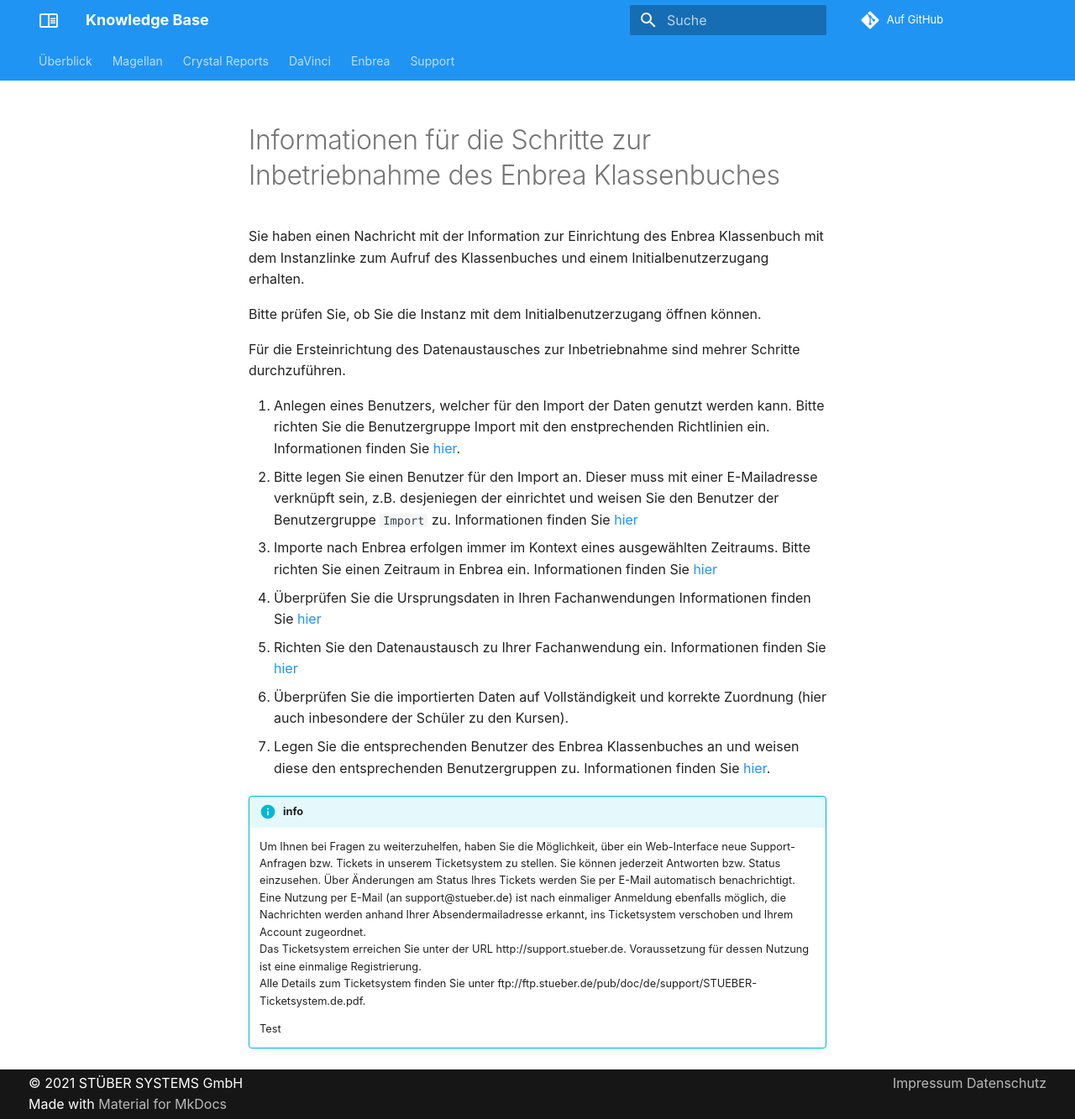
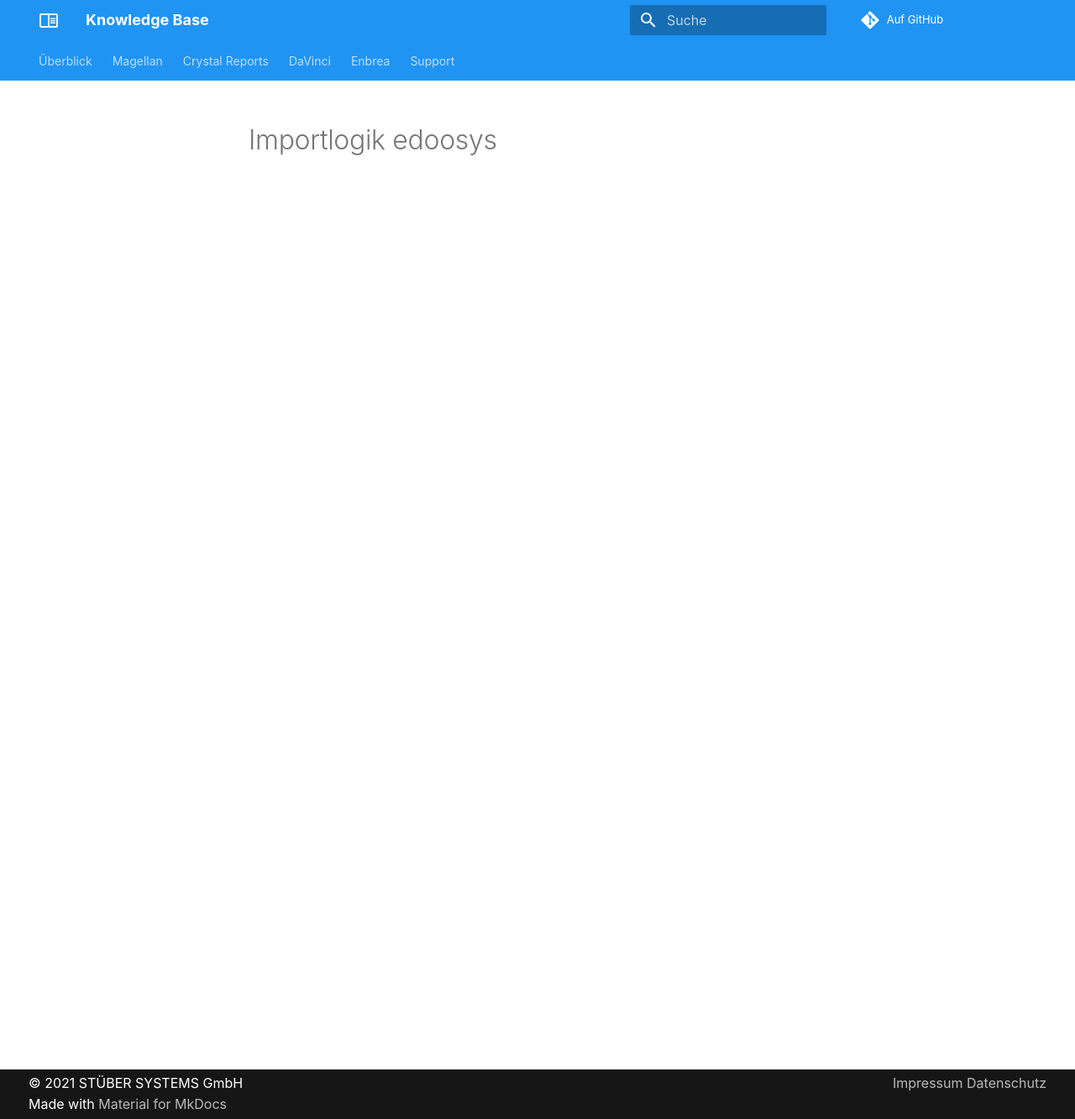
Before and after one commit to stuebersystems/doc.kb.de, an MkDocs documentation site: the page built from docs/enbrea/Importlogik edoosys.md, in a window 1280 px wide and 1333 px high. Shown: the whole window at 84% size. Built offline with MkDocs 1.6.1 and Material for MkDocs 9.7.7, drawn with Linux system fonts in a browser that asks for light colours; comment, search, counter and statistics services are not loaded; old or Windows-style settings are respelled for this version of MkDocs.

Commit message:
no message

```diff
--- a/docs/enbrea/Importlogik edoosys.md
+++ b/docs/enbrea/Importlogik edoosys.md
@@ -1,20 +1 @@
-# Informationen für die Schritte zur Inbetriebnahme des Enbrea Klassenbuches
-
-Sie haben einen Nachricht mit der Information zur Einrichtung des Enbrea Klassenbuch mit dem Instanzlinke zum Aufruf des Klassenbuches und einem Initialbenutzerzugang erhalten.
-
-Bitte prüfen Sie, ob Sie die Instanz mit dem Initialbenutzerzugang öffnen können.
-
-Für die Ersteinrichtung des Datenaustausches zur Inbetriebnahme sind mehrer Schritte durchzuführen.
-
-1. Anlegen eines Benutzers, welcher für den Import der Daten genutzt werden kann. Bitte richten Sie die Benutzergruppe Import mit den enstprechenden Richtlinien ein. Informationen finden Sie [hier](https://www.enbrea.org/admins/usermanagement/intro/).
-2. Bitte legen Sie einen Benutzer für den Import an. Dieser muss mit einer E-Mailadresse verknüpft sein, z.B. desjeniegen der einrichtet und weisen Sie den Benutzer der Benutzergruppe `Import` zu. Informationen finden Sie [hier](https://www.enbrea.org/admins/usermanagement/intro/)
-3. Importe nach Enbrea erfolgen immer im Kontext eines ausgewählten Zeitraums. Bitte richten Sie einen Zeitraum in Enbrea ein. Informationen finden Sie [hier](https://www.enbrea.org/admins/data-exchange/firststeps/#einrichtung-in-enbrea)
-4. Überprüfen Sie die Ursprungsdaten in Ihren Fachanwendungen Informationen finden Sie [hier](https://www.enbrea.org/admins/data-exchange/firststeps/#datenprufung-in-den-fachanwendungen-die-fur-den-datenaustausch-genutzt-werden)
-5. Richten Sie den Datenaustausch zu Ihrer Fachanwendung ein. Informationen finden Sie [hier](https://www.enbrea.org/admins/data-exchange/intro/)
-6. Überprüfen Sie die importierten Daten auf Vollständigkeit und korrekte Zuordnung (hier auch inbesondere der Schüler zu den Kursen).
-7. Legen Sie die entsprechenden Benutzer des Enbrea Klassenbuches an und weisen diese den entsprechenden Benutzergruppen zu. Informationen finden Sie [hier](https://www.enbrea.org/admins/usermanagement/intro/).
-
-!!! info "info"
-    Um Ihnen bei Fragen zu weiterzuhelfen, haben Sie die Möglichkeit, über ein Web-Interface neue Support-Anfragen bzw. Tickets in unserem Ticketsystem zu stellen. Sie können  jederzeit  Antworten bzw. Status einzusehen. Über Änderungen am Status Ihres Tickets werden Sie per E-Mail automatisch benachrichtigt. Eine Nutzung per E-Mail (an support@stueber.de) ist nach einmaliger Anmeldung ebenfalls möglich, die Nachrichten werden anhand Ihrer Absendermailadresse erkannt, ins Ticketsystem verschoben und Ihrem Account zugeordnet. <br>Das Ticketsystem erreichen Sie unter der URL http://support.stueber.de. Voraussetzung für dessen Nutzung ist eine einmalige Registrierung.<br>Alle Details zum Ticketsystem finden Sie unter ftp://ftp.stueber.de/pub/doc/de/support/STUEBER-Ticketsystem.de.pdf.
-
-    Test
+# Importlogik edoosys
--- a/mkdocs.yml
+++ b/mkdocs.yml
@@ -160,8 +160,8 @@ nav:
     - Enbrea: datenaustausch/enbrea.md
 - Enbrea:
   - Importlogik:
-    - Hinweise zur Dateneingabe in Magellan & DaVinci: enbrea/ImportlogikMagellanundDaVinci.md
-    - Hinweise zur Dateneingabe in edoosys: enbrea/Importlogikedoosys.md
+    - Hinweise zur Dateneingabe in Magellan & DaVinci: enbrea/importedoosys.md
+    - Hinweise zur Dateneingabe in edoosys: enbrea/importmagdav.md
 - Support:
     - Skriptdatei tauschen: support/skript_tauschen.md
     - Bericht/Zeugnis einfügen: support/bericht_einfuegen.md
```
Also changed, not shown: docs/enbrea/importedoosys.md (added, +1 -0 lines), docs/enbrea/importmagdav.md (added, +50 -0 lines).
